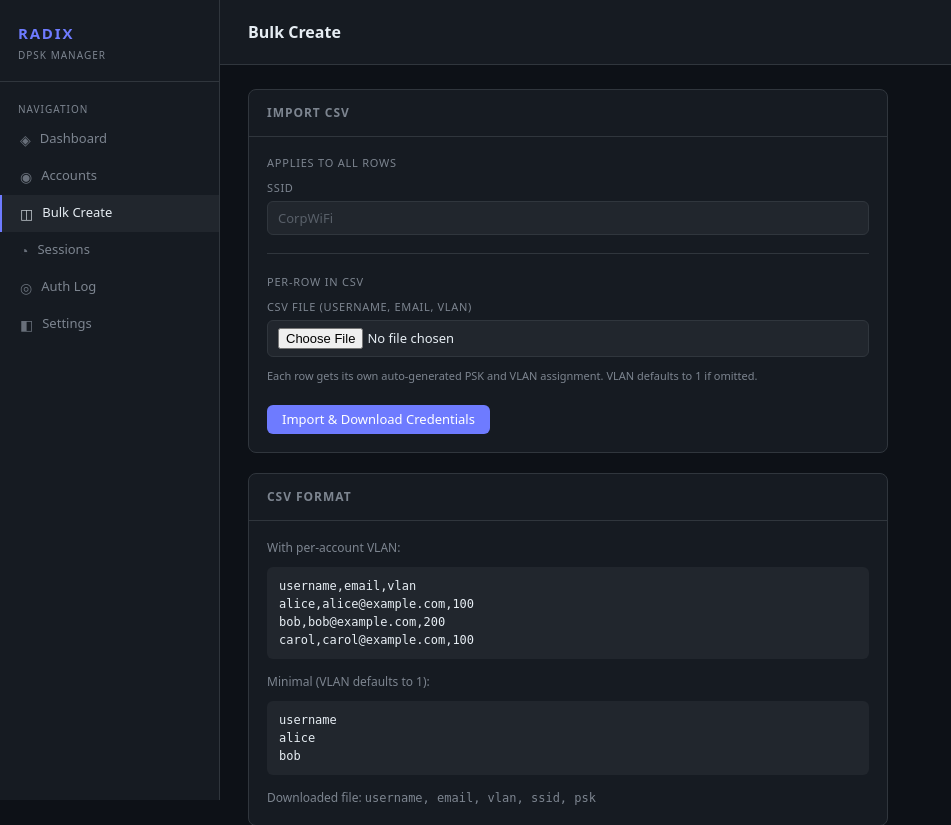
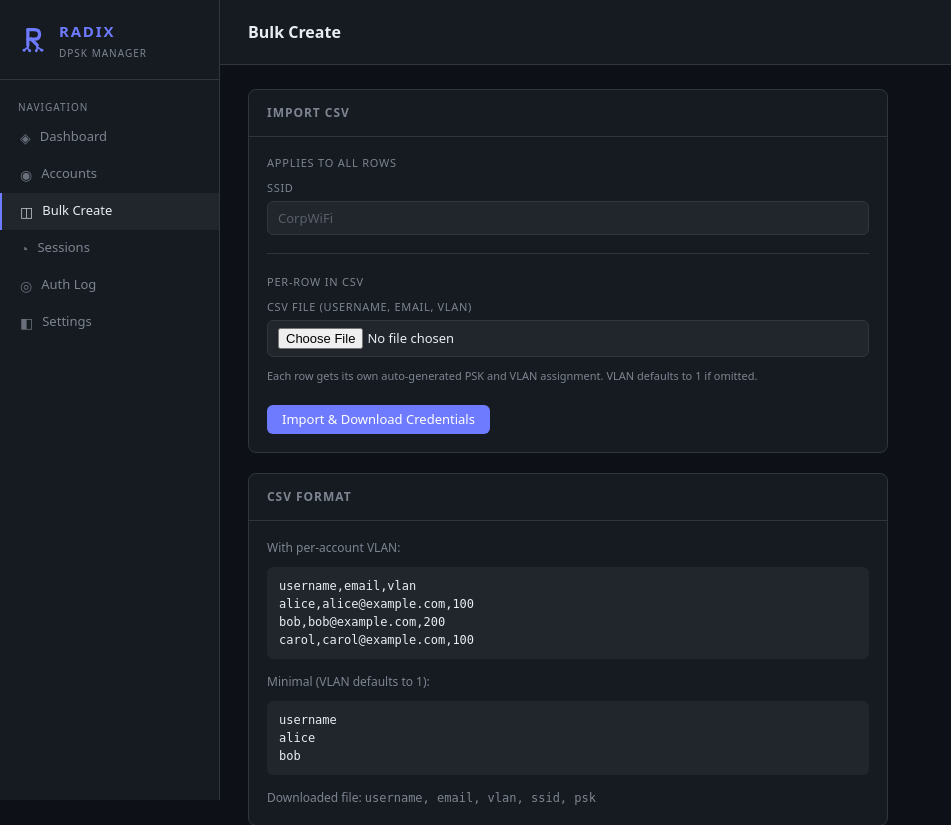
Before and after one commit to alekm/radix, a FastAPI app: template web/templates/bulk.html in a window 1280 px wide. Shown: the top 825 px of the page, without its empty margins (0-951 px from the left). Run offline with FastAPI, Linux system fonts and the light colour scheme; the template is opened without the code that fills it, so the values that code supplies are empty; some libraries are stand-ins or nearby versions.

Commit message:
Add RADIX logo + icon set and wire it into the UI/README
Hand-authored SVG mark: a bold "R" monogram whose legs grow into circuit-trace
roots ending in glowing nodes (radix = root), in the brand color #6e7bff.
Vector, so it's watermark-free and crisp at every size.

- radix-mark.svg (master) + radix-favicon.svg (simplified for tiny sizes)
- favicon.ico (16/32/48), apple-touch, PWA icon-192/512, site.webmanifest
- og-banner.png (mark + wordmark) used as the README header
- sidebar now shows the glyph beside the RADIX wordmark; favicon/theme-color
  link tags added to base.html

Co-Authored-By: Claude Opus 4.8 (1M context) <noreply@anthropic.com>

```diff
--- a/web/static/style.css
+++ b/web/static/style.css
@@ -41,9 +41,14 @@ body {
 }
 
 .sidebar-brand {
-  padding: 22px 18px 18px;
+  display: flex;
+  align-items: center;
+  gap: 11px;
+  padding: 20px 18px 18px;
   border-bottom: 1px solid var(--border);
 }
+
+.brand-mark { flex: 0 0 auto; display: block; }
 
 .brand-name {
   font-size: 15px;
--- a/web/templates/base.html
+++ b/web/templates/base.html
@@ -4,14 +4,22 @@
   <meta charset="UTF-8">
   <meta name="viewport" content="width=device-width, initial-scale=1.0">
   <title>{% block title %}RADIX{% endblock %}</title>
+  <link rel="icon" href="/static/favicon.ico" sizes="any">
+  <link rel="icon" type="image/svg+xml" href="/static/radix-favicon.svg">
+  <link rel="apple-touch-icon" href="/static/icons/apple-touch-icon.png">
+  <link rel="manifest" href="/static/site.webmanifest">
+  <meta name="theme-color" content="#0d1117">
   <link rel="stylesheet" href="/static/style.css">
 </head>
 <body>
 
 <nav class="sidebar">
   <div class="sidebar-brand">
-    <span class="brand-name">RADIX</span>
-    <span class="brand-sub">DPSK Manager</span>
+    <img class="brand-mark" src="/static/radix-mark.svg" alt="" width="30" height="30">
+    <div>
+      <span class="brand-name">RADIX</span>
+      <span class="brand-sub">DPSK Manager</span>
+    </div>
   </div>
   <div class="nav-section">
     <p class="nav-label">Navigation</p>
```
Also changed, not shown: README.md, web/static/favicon.ico (added), web/static/icons/apple-touch-icon.png (added), web/static/icons/favicon-32.png (added), web/static/icons/icon-192.png (added), web/static/icons/icon-512.png (added), web/static/icons/og-banner.png (added), web/static/radix-favicon.svg (added), web/static/radix-mark.svg (added), web/static/site.webmanifest (added).
